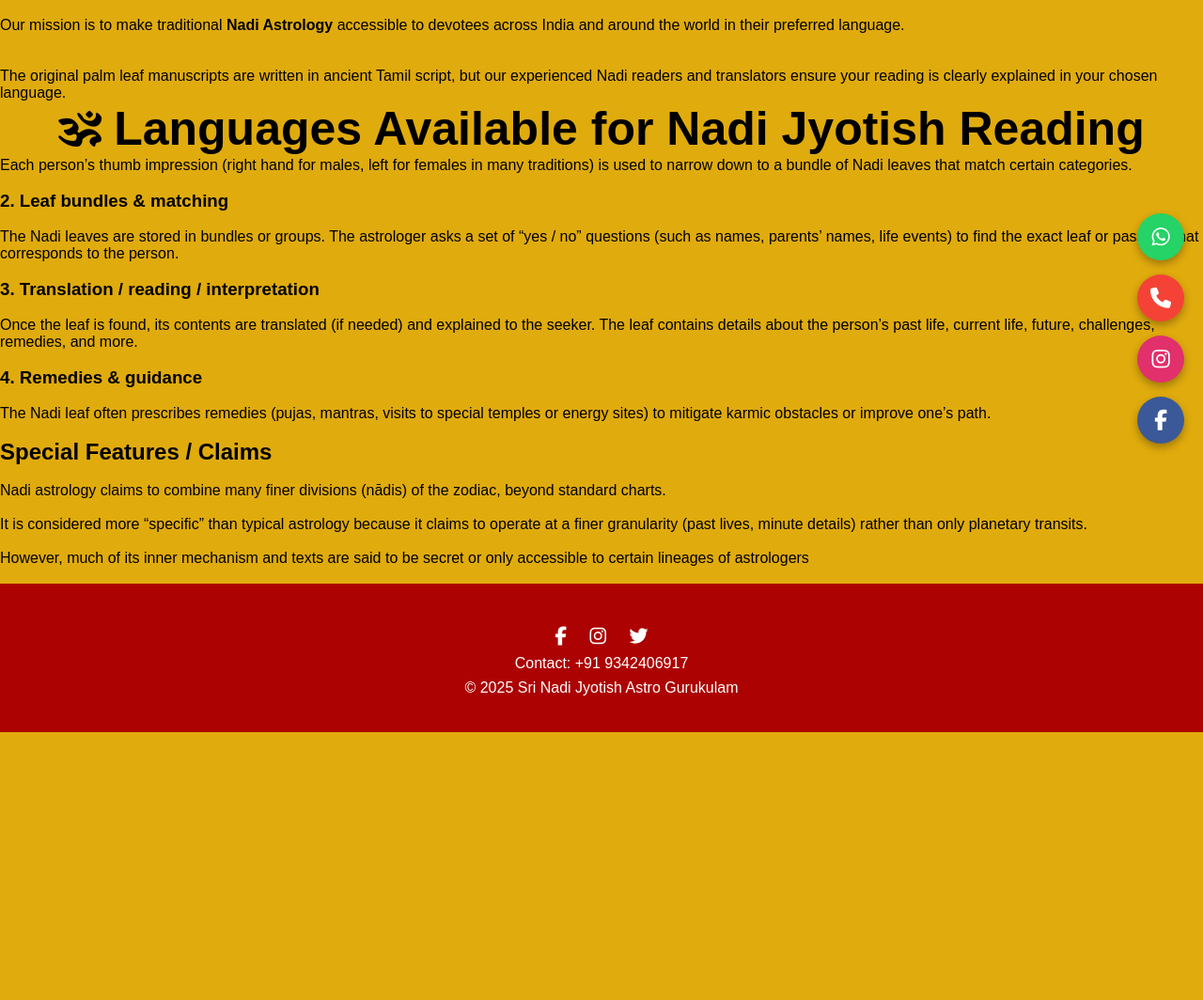
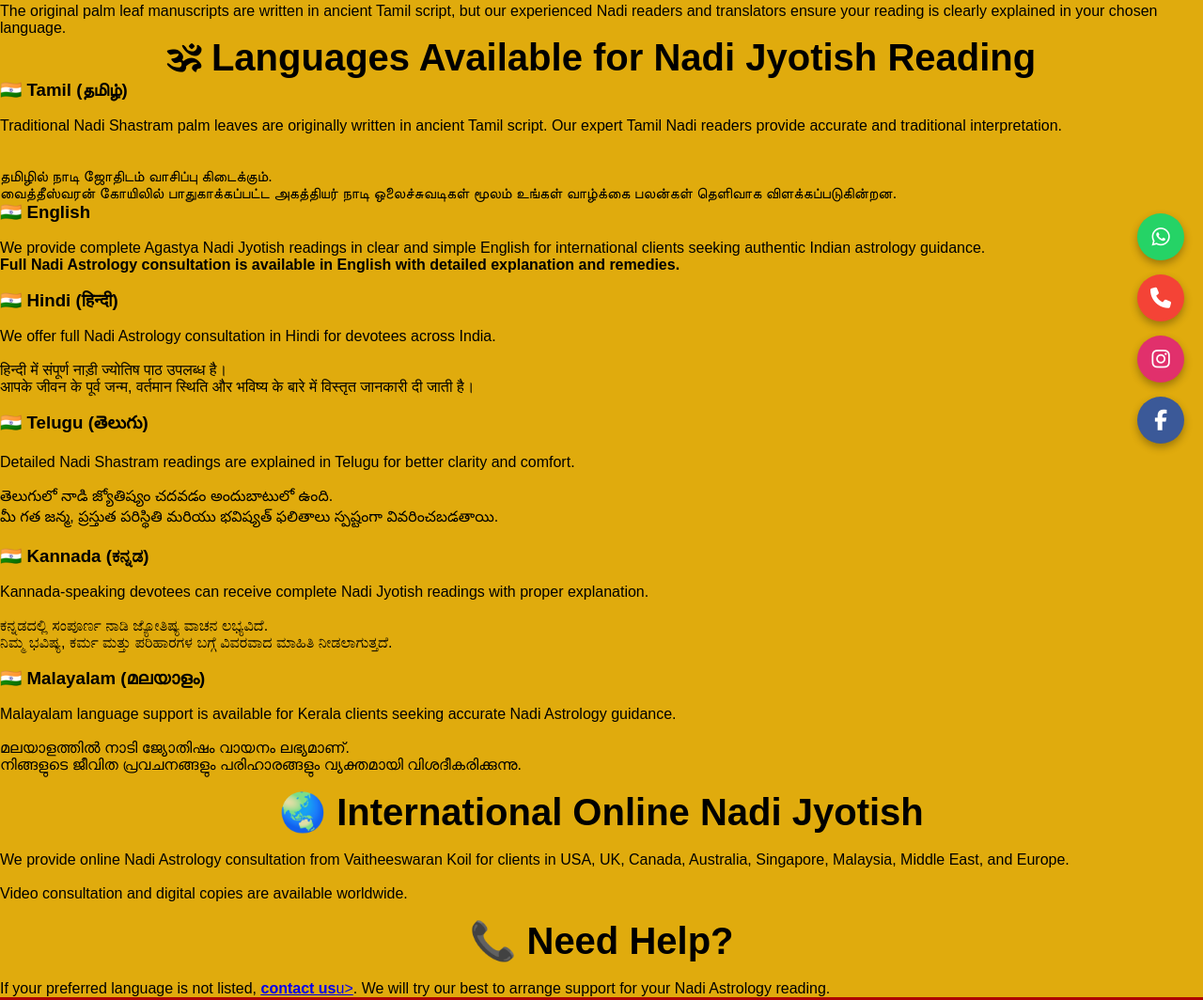
Before and after one commit to nadishastraastro/nadishastroastrology, a plain HTML site: page languages/index.html in a window 1280 px wide. Shown: the part 308-1372 px from the top of the page at 94% size. Before the commit the page ends 1087 px from the top, so only its background shows below. Drawn offline with Linux system fonts and the light colour scheme.

Commit message:
Update index.html

```diff
--- a/languages/index.html
+++ b/languages/index.html
@@ -54,40 +54,64 @@
 
   <!-- Main Content -->
   <div class="container content-section">
-<h1 style="font-size: 50px; text-align: center;">🌍 Available Languages – Nadi Jyotish & Nadi Shastram Services</h1> <br> <br>
+<h1 style="font-size: 40px; text-align: center;">🌍 Available Languages – Nadi Jyotish & Nadi Shastram Services</h1> <br> <br>
 
 
-<p>             At <b>Nadi Shastra Astrology</b>, we provide authentic <b>Nadi Jyotish readings</b> from <b>Vaitheeswaran Koil</b>, the spiritual birthplace of ancient Nadi Shastram.</p> <br>
+<p>At <b>Nadi Shastra Astrology</b>, we provide authentic <b>Nadi Jyotish readings</b> from <b>Vaitheeswaran Koil</b>, the spiritual birthplace of ancient Nadi Shastram.</p> <br>
 <br>
-<p>             Our mission is to make traditional <b>Nadi Astrology</b> accessible to devotees across India and around the world in their preferred language.</p><br>
+<p> Our mission is to make traditional <b>Nadi Astrology</b> accessible to devotees across India and around the world in their preferred language.</p><br>
 <br>
-<p>             The original palm leaf manuscripts are written in ancient Tamil script, but our experienced Nadi readers and translators ensure your reading is clearly explained in your chosen language.</p>
+<p>The original palm leaf manuscripts are written in ancient Tamil script, but our experienced Nadi readers and translators ensure your reading is clearly explained in your chosen language.</p>
 
-<h3 style="font-size: 50px; text-align: center;">🕉 Languages Available for Nadi Jyotish Reading</h3>
-<h3></h3>
-<p>Each person’s thumb impression (right hand for males, left for females in many traditions) is used to narrow down to a bundle of Nadi leaves that match certain categories.</p> <br>
+<h3 style="font-size: 40px; text-align: center;">🕉 Languages Available for Nadi Jyotish Reading</h3>
+<h3>🇮🇳 Tamil (தமிழ்)</h3><br>
+<p>Traditional Nadi Shastram palm leaves are originally written in ancient Tamil script. Our expert Tamil Nadi readers provide accurate and traditional interpretation.</p> <br>
+<br>
+<p>தமிழில் நாடி ஜோதிடம் வாசிப்பு கிடைக்கும்.<br>
+வைத்தீஸ்வரன் கோயிலில் பாதுகாக்கப்பட்ட அகத்தியர் நாடி ஒலைச்சுவடிகள் மூலம் உங்கள் வாழ்க்கை பலன்கள் தெளிவாக விளக்கப்படுகின்றன.</p>
 
-
-<h3>2. Leaf bundles & matching</h3> <br>
-<p>The Nadi leaves are stored in bundles or groups. The astrologer asks a set of “yes / no” questions (such as names, parents’ names, life events) to find the exact leaf or passage that corresponds to the person.</p>
+<h3>🇮🇳 English</h3><br>
+<p>We provide complete Agastya Nadi Jyotish readings in clear and simple English for international clients seeking authentic Indian astrology guidance.
 <br>
-
-<h3>3. Translation / reading / interpretation</h3> <br>
-<p>Once the leaf is found, its contents are translated (if needed) and explained to the seeker. The leaf contains details about the person’s past life, current life, future, challenges, remedies, and more.</p>
-<br>
-
-<h3>4. Remedies & guidance</h3> <br>
-<p>The Nadi leaf often prescribes remedies (pujas, mantras, visits to special temples or energy sites) to mitigate karmic obstacles or improve one’s path.</p>
+<b>Full Nadi Astrology consultation is available in English with detailed explanation and remedies.</b></p>
 <br>
 
 
-<h2>Special Features / Claims </h2> <br>
+<h3>🇮🇳 Hindi (हिन्दी)</h3> <br>
+<p>We offer full Nadi Astrology consultation in Hindi for devotees across India.</p><br>
+<p>हिन्दी में संपूर्ण नाड़ी ज्योतिष पाठ उपलब्ध है।<br>
+आपके जीवन के पूर्व जन्म, वर्तमान स्थिति और भविष्य के बारे में विस्तृत जानकारी दी जाती है।</p>
+<br>
 
-<p>Nadi astrology claims to combine many finer divisions (nādis) of the zodiac, beyond standard charts.</p>
+<h3>🇮🇳 Telugu (తెలుగు)</h3> <br>
+<p>Detailed Nadi Shastram readings are explained in Telugu for better clarity and comfort.</p><br>
+<p>తెలుగులో నాడి జ్యోతిష్యం చదవడం అందుబాటులో ఉంది.<br>
+మీ గత జన్మ, ప్రస్తుత పరిస్థితి మరియు భవిష్యత్ ఫలితాలు స్పష్టంగా వివరించబడతాయి.</p>
 <br>
-<p>It is considered more “specific” than typical astrology because it claims to operate at a finer granularity (past lives, minute details) rather than only planetary transits.</p>
+
+<h3>🇮🇳 Kannada (ಕನ್ನಡ)</h3> <br>
+<p>Kannada-speaking devotees can receive complete Nadi Jyotish readings with proper explanation.</p><br>
+<p> ಕನ್ನಡದಲ್ಲಿ ಸಂಪೂರ್ಣ ನಾಡಿ ಜ್ಯೋತಿಷ್ಯ ವಾಚನ ಲಭ್ಯವಿದೆ.<br>
+ನಿಮ್ಮ ಭವಿಷ್ಯ, ಕರ್ಮ ಮತ್ತು ಪರಿಹಾರಗಳ ಬಗ್ಗೆ ವಿವರವಾದ ಮಾಹಿತಿ ನೀಡಲಾಗುತ್ತದೆ.</p>
 <br>
-<p>However, much of its inner mechanism and texts are said to be secret or only accessible to certain lineages of astrologers</p> <br>
+
+
+ <h3>🇮🇳 Malayalam (മലയാളം)</h3> <br>
+<p>Malayalam language support is available for Kerala clients seeking accurate Nadi Astrology guidance.</p><br>
+<p> മലയാളത്തിൽ നാടി ജ്യോതിഷം വായനം ലഭ്യമാണ്.<br>
+നിങ്ങളുടെ ജീവിത പ്രവചനങ്ങളും പരിഹാരങ്ങളും വ്യക്തമായി വിശദീകരിക്കുന്നു.</p>
+<br>
+<h2 style="font-size: 40px; text-align: center;">🌏 International Online Nadi Jyotish</h2> <br>
+
+<p>We provide online Nadi Astrology consultation from Vaitheeswaran Koil for clients in USA, UK, Canada, Australia, Singapore, Malaysia, Middle East, and Europe.</p>
+<br>
+<p>Video consultation and digital copies are available worldwide.</p>
+<br>
+
+<h2 style="font-size: 40px; text-align: center;">📞 Need Help?</h2> <br>
+
+ <p>If your preferred language is not listed, <a href="/contact/"><u><b>contact us</b></u>u></a>. We will try our best to arrange support for your Nadi Astrology reading.</p>
+
 </div>
   <!-- Floating Contact Buttons -->
   <div class="floating-buttons">
```
